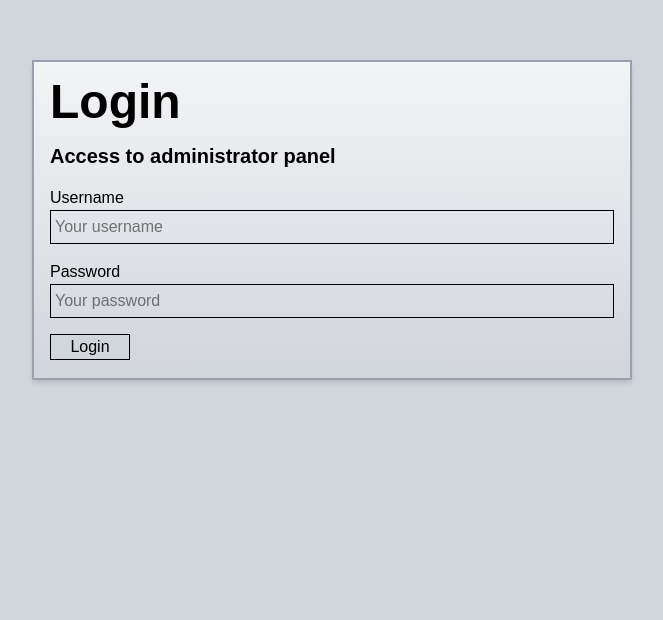
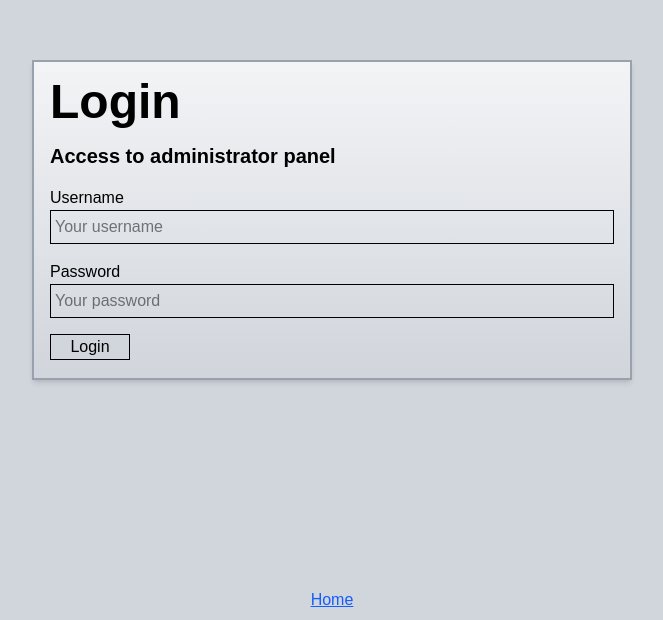
Before and after one commit to Joao-Victor-SM/mock-wiki, a Next.js app: page /login in a window 1280 px wide. Shown: the part 180-800 px from the top of the page, without its empty margins (308-971 px from the left). Built offline with nearby package versions, Linux system fonts and the light colour scheme.

Commit message:
home button in login

```diff
--- a/src/app/(admin)/login/page.tsx
+++ b/src/app/(admin)/login/page.tsx
@@ -1,3 +1,5 @@
+import Link from 'next/link';
+
 export default async function Login({
   searchParams,
 }: {
@@ -11,7 +13,7 @@ export default async function Login({
     : null;
 
   return (
-    <main className="min-h-screen flex justify-center items-center bg-gray-300">
+    <main className="min-h-screen flex flex-col justify-center items-center bg-gray-300 relative">
       <form
         action="/api/login"
         method="post"
@@ -55,6 +57,12 @@ export default async function Login({
           Login
         </button>
       </form>
+      <Link
+        href="/"
+        className="underline text-blue-600 hover:text-blue-500 absolute bottom-2"
+      >
+        Home
+      </Link>
     </main>
   );
 }
```
